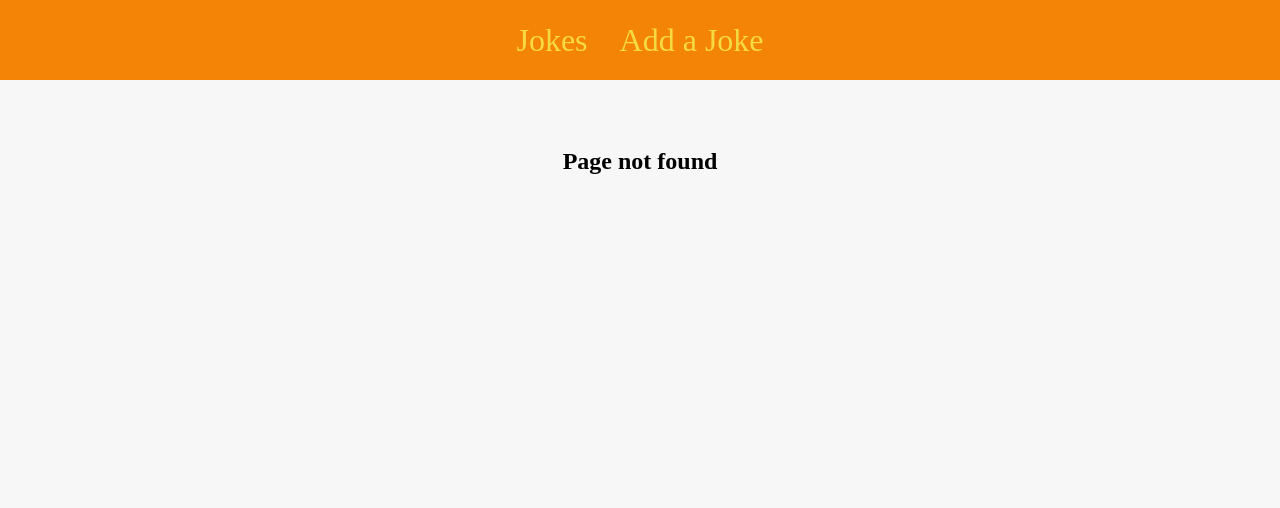
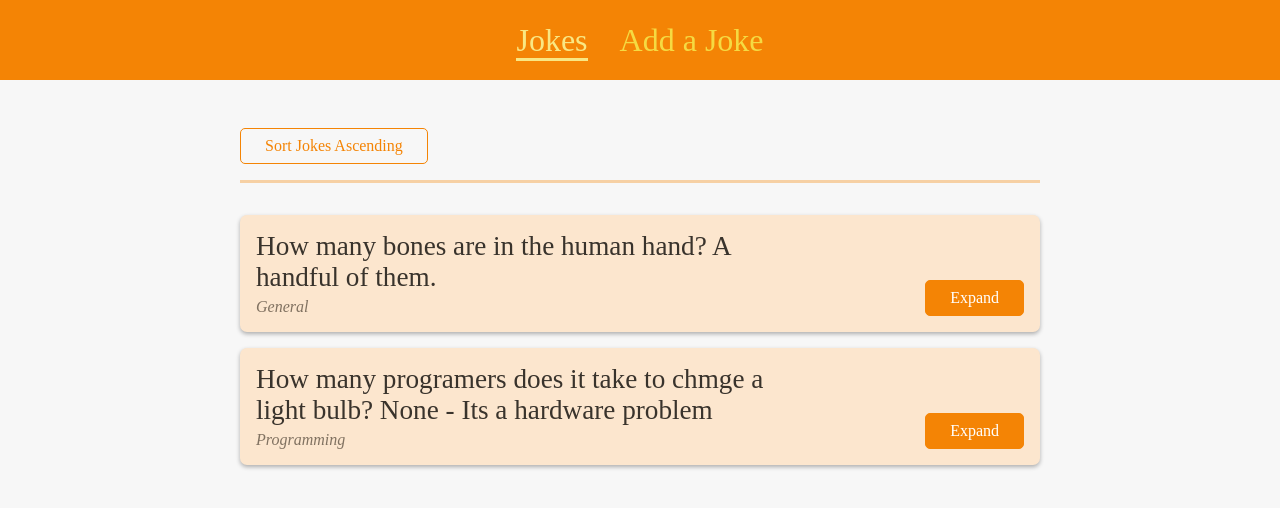
Before and after one commit to Vlad-Kudin/react-router-jokes, a React (Create React App) app: page /joke-list in a window 1280 px wide. Before the commit this address had no page. Shown: the top 508 px of the page. Built offline with nearby package versions, Linux system fonts and the light colour scheme; a web font is replaced by a local one.

Commit message:
routes optimization

```diff
--- a/src/App.js
+++ b/src/App.js
@@ -10,12 +10,12 @@ function App() {
     <Layout>
       <Switch>
         <Route path='/' exact>
-          <Redirect to='/jokes' />
+          <Redirect to='/joke-list' />
         </Route>
-        <Route path='/jokes' exact>
+        <Route path='/joke-list' exact>
           <Jokes />
         </Route>
-        <Route path='/jokes/:jokeId'>
+        <Route path='/joke-list/:jokeId'>
           <JokeDetails />
         </Route>
         <Route path='/add-joke'>
--- a/src/components/jokes/JokeItem.js
+++ b/src/components/jokes/JokeItem.js
@@ -1,7 +1,10 @@
+import { useLocation } from 'react-router-dom';
 import { Link } from 'react-router-dom';
 import styles from './JokeItem.module.css';
 
 const JokeItem = (props) => {
+  const location = useLocation();
+
   return (
     <li className={styles.item}>
       <figure>
@@ -10,7 +13,7 @@ const JokeItem = (props) => {
         </blockquote>
         <figcaption>{props.topic}</figcaption>
       </figure>
-      <Link to={`/jokes/${props.id}`} className='btn'>Expand</Link>
+      <Link to={`${location.pathname}/${props.id}`} className='btn'>Expand</Link>
     </li>
   );
 };
--- a/src/components/jokes/JokeList.js
+++ b/src/components/jokes/JokeList.js
@@ -24,7 +24,12 @@ const JokeList = (props) => {
   const sortedJokes = sortJokes(props.jokes, isSortingAscending);
 
   const toggleSortHandler = () => {
-    history.push('/jokes?sort=' + (isSortingAscending ? 'desc' : 'asc'))
+    history.push({
+      pathname: location.pathname,
+      search: `?sort= ${(isSortingAscending ? 'desc' : 'asc')}`
+    })
+
+    // history.push(`${location.pathname}?sort=` + (isSortingAscending ? 'desc' : 'asc'))
   };
 
   return (
--- a/src/components/layout/Header.js
+++ b/src/components/layout/Header.js
@@ -7,7 +7,7 @@ const Header = () => {
       <nav className={styles.nav}>
         <ul>
           <li>
-            <NavLink to='/jokes' activeClassName={styles.active}>Jokes</NavLink>
+            <NavLink to='/joke-list' activeClassName={styles.active}>Jokes</NavLink>
           </li>
           <li>
             <NavLink to='/add-joke' activeClassName={styles.active}>Add a Joke</NavLink>
--- a/src/pages/AddJoke.js
+++ b/src/pages/AddJoke.js
@@ -7,7 +7,7 @@ const AddJoke = () => {
   const addJokeHandler = (jokeData) => {
     console.log(jokeData);
 
-    history.push('/jokes');
+    history.push('/joke-list');
   }
   return <JokeForm onAddJoke={addJokeHandler} />
 };
--- a/src/pages/JokeDetails.js
+++ b/src/pages/JokeDetails.js
@@ -1,5 +1,5 @@
 import { Fragment } from "react";
-import { useParams, Route, Link } from "react-router-dom";
+import { useParams, Route, Link, useRouteMatch } from "react-router-dom";
 import Comments from "../components/comments/Comments";
 import HighlightedJoke from "../components/jokes/HighlightedJoke";
 
@@ -17,6 +17,8 @@ const DUMMY_JOKES = [
 ];
 
 const JokeDetails = () => {
+
+  const routeMatch = useRouteMatch();
   const params = useParams();
   const joke = DUMMY_JOKES.find(joke => joke.id === params.jokeId);
 
@@ -28,14 +30,14 @@ const JokeDetails = () => {
   return (
     <Fragment>
       <HighlightedJoke text={joke.text} topic={joke.topic} />
-      <Route path={`/jokes/${params.jokeId}`} exact>
+      <Route path={`${routeMatch.path}`} exact>
         <div className='centered'>
-          <Link className='btn--empty' to={`/jokes/${params.jokeId}/comments`}>
+          <Link className='btn--empty' to={`${routeMatch.url}/comments`}>
             Show comments
           </Link>
         </div>
       </Route>
-      <Route path={`/jokes/${params.jokeId}/comments`}>
+      <Route path={`${routeMatch.path}/comments`}>
         <Comments />
       </Route>
     </Fragment>
```
